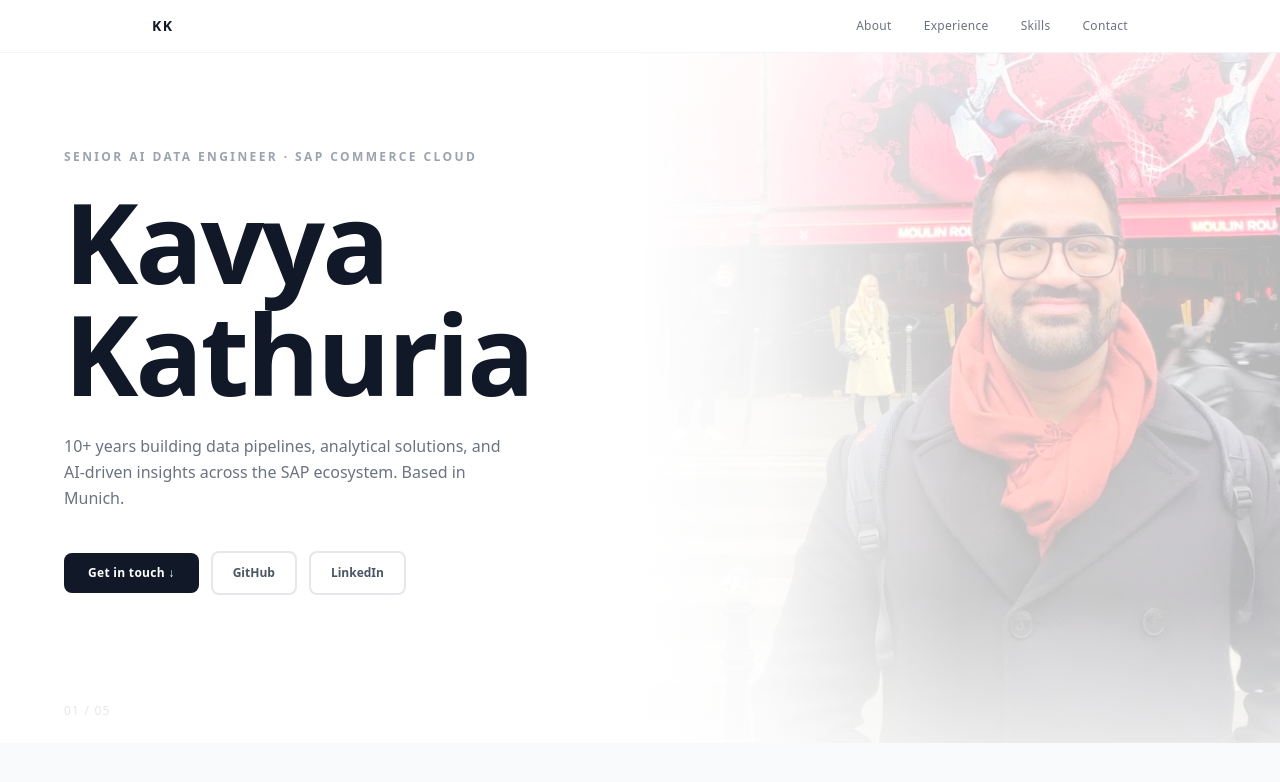
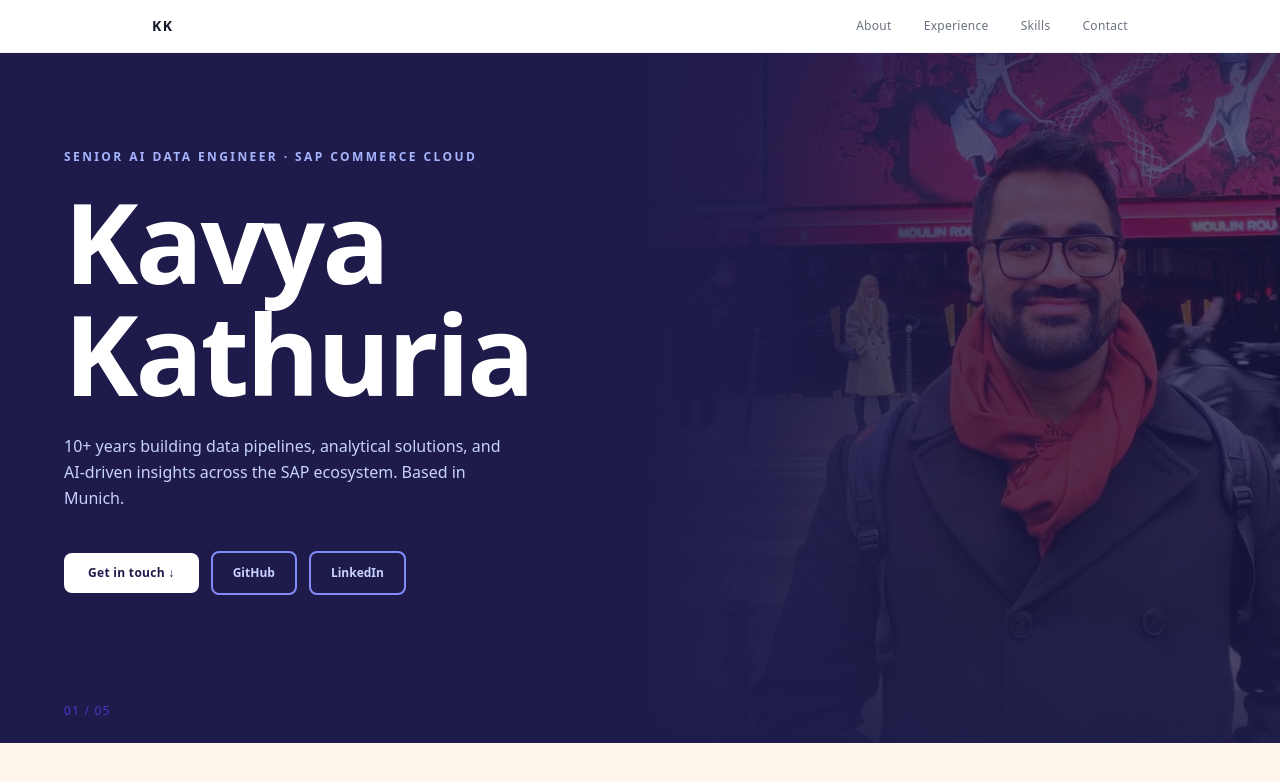
Before and after one commit to kavyakat/kk-website, a Next.js app: page / in a window 1280 px wide. Shown: the top 782 px of the page. Built offline with nearby package versions, Linux system fonts and the light colour scheme.

Commit message:
feat: bold color theme — indigo hero, orange about, slate experience, emerald skills, violet contact

```diff
--- a/src/components/About.tsx
+++ b/src/components/About.tsx
@@ -8,28 +8,28 @@ export default function About() {
   return (
     <section
       id="about"
-      className="relative flex items-center bg-gray-50 px-6 md:px-16"
+      className="relative flex items-center bg-orange-50 px-6 md:px-16"
     >
       <div
         ref={ref as React.RefObject<HTMLDivElement>}
         className={`fade-in max-w-2xl ${isVisible ? "visible" : ""}`}
       >
-        <h2 className="font-serif italic text-5xl md:text-6xl text-gray-900 tracking-wide mb-8">
+        <h2 className="font-serif italic text-5xl md:text-6xl text-orange-600 tracking-wide mb-8">
           About
         </h2>
-        <p className="text-base text-gray-700 leading-loose max-w-xl mb-6">
+        <p className="text-base text-gray-800 leading-loose max-w-xl mb-6">
           Senior AI Data Engineer and full-stack developer with 10+ years in the SAP
           ecosystem. I build large-scale analytical solutions, high-performance data
           pipelines, and AI-driven insights — currently on the SAP Commerce Cloud team
           in Munich, working across SAP BTP, HANA Cloud, SAP Analytics Cloud, and CAP.
         </p>
-        <p className="text-base text-gray-400 leading-loose max-w-xl">
+        <p className="text-base text-orange-400 leading-loose max-w-xl">
           Strong ownership, clean engineering, and a habit of driving projects from
           whiteboard to production. B.Tech in Computer Science, Manipal Institute of Technology.
         </p>
       </div>
 
-      <span className="absolute bottom-6 left-6 md:left-16 text-xs text-gray-200 tracking-widest">
+      <span className="absolute bottom-6 left-6 md:left-16 text-xs text-orange-200 tracking-widest">
         02 / 05
       </span>
     </section>
--- a/src/components/Contact.tsx
+++ b/src/components/Contact.tsx
@@ -8,22 +8,22 @@ export default function Contact() {
   return (
     <section
       id="contact"
-      className="relative flex items-center bg-white px-6 md:px-16"
+      className="relative flex items-center bg-violet-950 px-6 md:px-16"
     >
       <div
         ref={ref as React.RefObject<HTMLDivElement>}
         className={`fade-in max-w-2xl ${isVisible ? "visible" : ""}`}
       >
-        <h2 className="font-serif italic text-5xl md:text-6xl text-gray-900 tracking-wide mb-6">
+        <h2 className="font-serif italic text-5xl md:text-6xl text-white tracking-wide mb-6">
           Contact
         </h2>
-        <p className="text-base text-gray-500 leading-loose mb-10 max-w-md">
+        <p className="text-base text-violet-300 leading-loose mb-10 max-w-md">
           Interested in working together or just want to say hello? My inbox is open.
         </p>
         <div className="flex items-center gap-3 flex-wrap">
           <a
             href="mailto:kavyakat@gmail.com"
-            className="px-6 py-3 bg-gray-900 text-white text-xs font-bold tracking-wide rounded-lg hover:bg-gray-700 transition-colors"
+            className="px-6 py-3 bg-white text-violet-950 text-xs font-bold tracking-wide rounded-lg hover:bg-violet-100 transition-colors"
           >
             Email me
           </a>
@@ -31,7 +31,7 @@ export default function Contact() {
             href="https://github.com/kavyakat"
             target="_blank"
             rel="noopener noreferrer"
-            className="px-5 py-3 border-2 border-gray-200 text-gray-600 text-xs font-semibold rounded-lg hover:border-gray-900 hover:text-gray-900 transition-colors"
+            className="px-5 py-3 border-2 border-violet-400 text-violet-200 text-xs font-semibold rounded-lg hover:border-white hover:text-white transition-colors"
           >
             GitHub
           </a>
@@ -39,14 +39,14 @@ export default function Contact() {
             href="https://linkedin.com/in/kavyakathuria"
             target="_blank"
             rel="noopener noreferrer"
-            className="px-5 py-3 border-2 border-gray-200 text-gray-600 text-xs font-semibold rounded-lg hover:border-gray-900 hover:text-gray-900 transition-colors"
+            className="px-5 py-3 border-2 border-violet-400 text-violet-200 text-xs font-semibold rounded-lg hover:border-white hover:text-white transition-colors"
           >
             LinkedIn
           </a>
         </div>
       </div>
 
-      <span className="absolute bottom-6 left-6 md:left-16 text-xs text-gray-200 tracking-widest">
+      <span className="absolute bottom-6 left-6 md:left-16 text-xs text-violet-700 tracking-widest">
         05 / 05
       </span>
     </section>
--- a/src/components/Experience.tsx
+++ b/src/components/Experience.tsx
@@ -84,7 +84,7 @@ export default function Experience() {
   return (
     <section
       id="experience"
-      className="relative flex items-center bg-white px-6 md:px-16"
+      className="relative flex items-center bg-slate-50 px-6 md:px-16"
     >
       <div
         ref={ref as React.RefObject<HTMLDivElement>}
@@ -92,7 +92,7 @@ export default function Experience() {
       >
         {/* Header row */}
         <div className="flex items-end justify-between mb-8">
-          <h2 className="font-serif italic text-5xl md:text-6xl text-gray-900 tracking-wide">
+          <h2 className="font-serif italic text-5xl md:text-6xl text-indigo-900 tracking-wide">
             Experience
           </h2>
           {/* Arrow nav */}
@@ -133,8 +133,8 @@ export default function Experience() {
               className="snap-start shrink-0 cursor-pointer rounded-2xl border p-6 transition-all"
               style={{
                 width: "clamp(280px, 45vw, 520px)",
-                borderColor: active === i ? "#111827" : "#f3f4f6",
-                background: active === i ? "#fafafa" : "#fff",
+                borderColor: active === i ? "#4f46e5" : "#e2e8f0",
+                background: active === i ? "#eef2ff" : "#fff",
               }}
             >
               {/* Logo + company */}
@@ -174,7 +174,7 @@ export default function Experience() {
               className="h-1 rounded-full transition-all"
               style={{
                 width: active === i ? "24px" : "6px",
-                background: active === i ? "#111827" : "#e5e7eb",
+                background: active === i ? "#4f46e5" : "#cbd5e1",
               }}
               aria-label={`Go to slide ${i + 1}`}
             />
@@ -182,7 +182,7 @@ export default function Experience() {
         </div>
       </div>
 
-      <span className="absolute bottom-6 left-6 md:left-16 text-xs text-gray-200 tracking-widest">
+      <span className="absolute bottom-6 left-6 md:left-16 text-xs text-slate-300 tracking-widest">
         03 / 05
       </span>
     </section>
--- a/src/components/Hero.tsx
+++ b/src/components/Hero.tsx
@@ -17,7 +17,7 @@ export default function Hero() {
   return (
     <section
       id="hero"
-      className="relative flex items-center bg-white px-6 md:px-16 overflow-hidden"
+      className="relative flex items-center bg-indigo-950 px-6 md:px-16 overflow-hidden"
     >
       {/* Background photo — tight crop, high contrast, right-anchored */}
       <div className="absolute inset-y-0 right-0 w-1/2 pointer-events-none select-none hidden md:block overflow-hidden">
@@ -32,10 +32,10 @@ export default function Hero() {
         />
         {/* Vignette: fade from left, top, and bottom */}
         <div className="absolute inset-0" style={{
-          background: "linear-gradient(to right, #ffffff 0%, rgba(255,255,255,0.85) 20%, rgba(255,255,255,0.2) 50%, transparent 100%)"
+          background: "linear-gradient(to right, #1e1b4b 0%, rgba(30,27,75,0.85) 20%, rgba(30,27,75,0.2) 50%, transparent 100%)"
         }} />
         <div className="absolute inset-0" style={{
-          background: "linear-gradient(to bottom, rgba(255,255,255,0.6) 0%, transparent 20%, transparent 80%, rgba(255,255,255,0.6) 100%)"
+          background: "linear-gradient(to bottom, rgba(30,27,75,0.6) 0%, transparent 20%, transparent 80%, rgba(30,27,75,0.6) 100%)"
         }} />
       </div>
 
@@ -46,20 +46,20 @@ export default function Hero() {
       >
         {/* Text */}
         <div className="max-w-xl">
-          <p className="text-xs font-semibold text-gray-400 uppercase tracking-[0.2em] mb-5">
+          <p className="text-xs font-semibold text-indigo-300 uppercase tracking-[0.2em] mb-5">
             Senior AI Data Engineer · SAP Commerce Cloud
           </p>
-          <h1 className="text-[clamp(4rem,9vw,7rem)] font-black text-gray-900 leading-none tracking-tight mb-6">
+          <h1 className="text-[clamp(4rem,9vw,7rem)] font-black text-white leading-none tracking-tight mb-6">
             Kavya<br />Kathuria
           </h1>
-          <p className="text-base text-gray-500 leading-relaxed max-w-md mb-10">
+          <p className="text-base text-indigo-200 leading-relaxed max-w-md mb-10">
             10+ years building data pipelines, analytical solutions, and AI-driven
             insights across the SAP ecosystem. Based in Munich.
           </p>
           <div className="flex items-center gap-3 flex-wrap">
             <button
               onClick={scrollToContact}
-              className="px-6 py-3 bg-gray-900 text-white text-xs font-bold tracking-wide rounded-lg hover:bg-gray-700 transition-colors"
+              className="px-6 py-3 bg-white text-indigo-950 text-xs font-bold tracking-wide rounded-lg hover:bg-indigo-100 transition-colors"
             >
               Get in touch ↓
             </button>
@@ -67,7 +67,7 @@ export default function Hero() {
               href="https://github.com/kavyakat"
               target="_blank"
               rel="noopener noreferrer"
-              className="px-5 py-3 border-2 border-gray-200 text-gray-600 text-xs font-semibold rounded-lg hover:border-gray-900 hover:text-gray-900 transition-colors"
+              className="px-5 py-3 border-2 border-indigo-400 text-indigo-200 text-xs font-semibold rounded-lg hover:border-white hover:text-white transition-colors"
             >
               GitHub
             </a>
@@ -75,7 +75,7 @@ export default function Hero() {
               href="https://linkedin.com/in/kavyakathuria"
               target="_blank"
               rel="noopener noreferrer"
-              className="px-5 py-3 border-2 border-gray-200 text-gray-600 text-xs font-semibold rounded-lg hover:border-gray-900 hover:text-gray-900 transition-colors"
+              className="px-5 py-3 border-2 border-indigo-400 text-indigo-200 text-xs font-semibold rounded-lg hover:border-white hover:text-white transition-colors"
             >
               LinkedIn
             </a>
@@ -84,7 +84,7 @@ export default function Hero() {
 
       </div>
 
-      <span className="absolute bottom-6 left-6 md:left-16 text-xs text-gray-200 tracking-widest z-10">
+      <span className="absolute bottom-6 left-6 md:left-16 text-xs text-indigo-700 tracking-widest z-10">
         01 / 05
       </span>
     </section>
--- a/src/components/Skills.tsx
+++ b/src/components/Skills.tsx
@@ -47,19 +47,19 @@ export default function Skills() {
   return (
     <section
       id="skills"
-      className="relative flex items-center bg-gray-50 px-6 md:px-16"
+      className="relative flex items-center bg-emerald-50 px-6 md:px-16"
     >
       <div
         ref={ref as React.RefObject<HTMLDivElement>}
         className={`fade-in max-w-2xl w-full ${isVisible ? "visible" : ""}`}
       >
-        <h2 className="font-serif italic text-5xl md:text-6xl text-gray-900 tracking-wide mb-10">
+        <h2 className="font-serif italic text-5xl md:text-6xl text-emerald-700 tracking-wide mb-10">
           Skills
         </h2>
         <div className="flex flex-col gap-6">
           {skills.map((group) => (
             <div key={group.group} className="flex items-start gap-6">
-              <div className="flex items-center gap-2 text-gray-500 w-32 pt-1 shrink-0">
+              <div className="flex items-center gap-2 text-emerald-700 w-32 pt-1 shrink-0">
                 {group.icon}
                 <span className="text-xs font-bold uppercase tracking-wider">{group.group}</span>
               </div>
@@ -67,7 +67,7 @@ export default function Skills() {
                 {group.tags.map((tag) => (
                   <span
                     key={tag}
-                    className="px-4 py-1.5 text-xs font-medium text-gray-700 border-2 border-gray-200 rounded-full bg-white hover:border-gray-900 hover:text-gray-900 transition-colors"
+                    className="px-4 py-1.5 text-xs font-medium text-emerald-800 border-2 border-emerald-200 rounded-full bg-white hover:border-emerald-600 hover:text-emerald-900 transition-colors"
                   >
                     {tag}
                   </span>
@@ -78,7 +78,7 @@ export default function Skills() {
         </div>
       </div>
 
-      <span className="absolute bottom-6 left-6 md:left-16 text-xs text-gray-200 tracking-widest">
+      <span className="absolute bottom-6 left-6 md:left-16 text-xs text-emerald-200 tracking-widest">
         04 / 05
       </span>
     </section>
```
